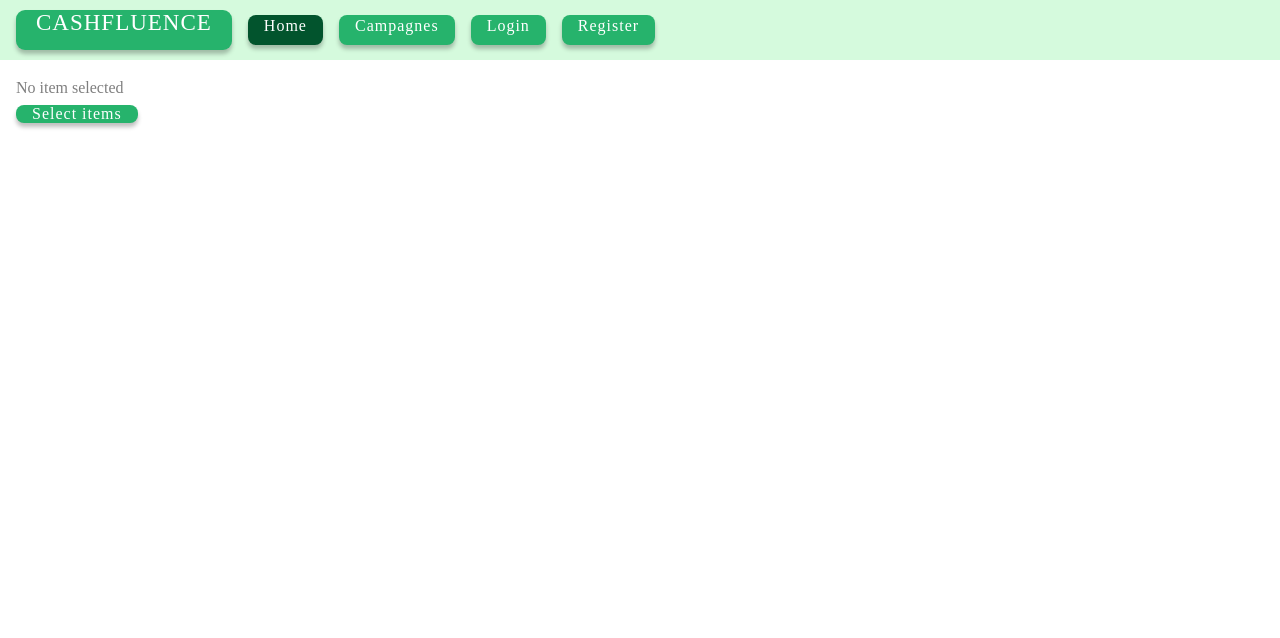
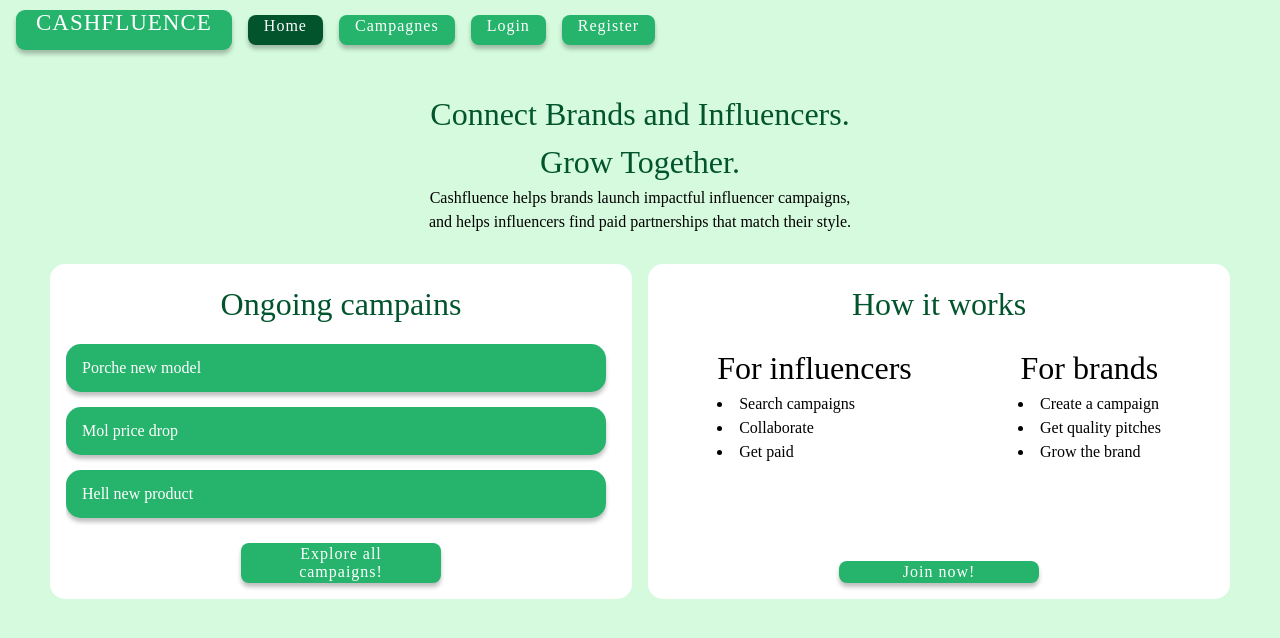
Before and after one commit to MrtnBalazs/influ-frontend, an Angular app: page /brands in a window 1280 px wide. Shown: the top 638 px of the page. Built offline with nearby package versions, Linux system fonts and the light colour scheme; a web font is replaced by a local one.

Commit message:
added landing page

```diff
--- a/src/app/campagne/campagne-list/campagne-list.component.html
+++ b/src/app/campagne/campagne-list/campagne-list.component.html
@@ -1,5 +1,7 @@
 <div class="list-container" [style.padding-right]="!campaigns[0] ? 0 : 6">
-  <div class="list-title">All campaigns</div>
+  @if(withTitle) {
+    <div class="list-title">All campaigns</div>
+  }
   @if (!campaigns[0]) {
     <div class="campaign-not-selected-container" style="padding: 0px; margin-right: 0px; margin-left: 0px;">
       <div class="campaign-missing-text">No campaigns</div>
@@ -8,7 +10,7 @@
   <div class="list-item-container">
     @for (campaign of campaigns; track campaign.id) {
       <!-- <a [routerLink]="['/campagnes/', campaign.id]" class="list-item"> -->
-        <a [class.selected]="campaign.id === selectedItemId" class="list-item" (click)="selectCampaign(campaign)">
+        <a [class.selected]="campaign.id === selectedItemId" class="list-item" [class.not-clickable]="!clickable" (click)="selectCampaign(campaign)">
           {{campaign.title}}
         </a>
       <!-- </a> -->
--- a/src/app/campagne/campagne-list/campagne-list.component.ts
+++ b/src/app/campagne/campagne-list/campagne-list.component.ts
@@ -9,6 +9,8 @@ import { Component, EventEmitter, Input, Output } from '@angular/core';
 })
 export class CampagneListComponent {
   @Input() campaigns: any[] = [];
+  @Input() withTitle: boolean = true;
+  @Input() clickable: boolean = true;
   @Output() campaignSelected = new EventEmitter<any>();
   selectedItemId: string | null = null;
   constructor(){}
--- a/src/app/homepage/homepage.component.html
+++ b/src/app/homepage/homepage.component.html
@@ -1,4 +1,43 @@
-<div style="padding: 16px;">
-    <app-multiple-selector-popup [inputItems]="contentTypes" [maxConstraint]="3" [minConstraint]="2" [typeOfItems]="'content types'">
-    </app-multiple-selector-popup>
+<div style="background-color: var(--light-green); height: calc(100vh - 60px); width: 100vw; padding: 30px 50px 0px 50px;">
+    <div class="title" style="color: var(--dark-green);">Connect Brands and Influencers.</div>
+    <div class="title" style="color: var(--dark-green);">Grow Together.</div>
+    <div class="text" style="text-align: center;">Cashfluence helps brands launch impactful influencer campaigns,</div>
+    <div class="text" style="text-align: center;">and helps influencers find paid partnerships that match their style.</div>
+    <div style="display: flex; flex-direction: row; gap: 16px; justify-content: center; margin-top: 30px;">
+        <div @fadeSlideId class="white-container" style="display: flex; flex-direction: column; justify-content: space-between;">
+            <div>
+                <div class="title" style="color: var(--dark-green); margin-bottom: 16px;">Ongoing campains</div>
+                <app-campagne-list [campaigns]="campaigns" [withTitle]="false" [clickable]="false"></app-campagne-list>
+            </div>
+            <div style="align-self: center;" (click)="onCampaignClicked()">
+                <div class="button" style="width: 200px;">Explore all campaigns!</div>
+            </div>
+        </div>
+        <div @fadeSlideId class="white-container" style="display: flex; flex-direction: column; justify-content: space-between;">
+            <div>
+                <div class="title" style="color: var(--dark-green);">How it works</div>
+                    <div style="display: flex; justify-content: space-around;">
+                    <div style="margin-top: 16px; margin-bottom: 16px;">
+                        <div class="title">For influencers</div>
+                        <div class="text">
+                            <li>Search campaigns</li>
+                            <li>Collaborate</li>
+                            <li>Get paid</li>
+                        </div>
+                    </div>
+                    <div style="margin-top: 16px; margin-bottom: 16px;">
+                        <div class="title">For brands</div>
+                        <div class="text">
+                            <li>Create a campaign</li>
+                            <li>Get quality pitches</li>
+                            <li>Grow the brand</li>
+                        </div>
+                    </div>
+                </div>
+            </div>
+            <div style="align-self: center;" (click)="onJoinClicked()">
+                <div class="button" style="width: 200px;">Join now!</div>
+            </div>
+        </div>
+    </div>
 </div>
--- a/src/app/homepage/homepage.component.ts
+++ b/src/app/homepage/homepage.component.ts
@@ -1,14 +1,42 @@
-import { Component } from '@angular/core';
+import { Component, OnInit } from '@angular/core';
 import { CampagneService } from '../service/campagne/campagne.service';
 import { MultipleSelectorPopupComponent } from "../common/multiple-selector-popup/multiple-selector-popup.component";
+import { CampagneListComponent } from "../campagne/campagne-list/campagne-list.component";
+import { Router } from '@angular/router';
+import { animate, style, transition, trigger } from '@angular/animations';
 
 @Component({
   selector: 'app-homepage',
   standalone: true,
-  imports: [MultipleSelectorPopupComponent],
+  imports: [MultipleSelectorPopupComponent, CampagneListComponent],
   templateUrl: './homepage.component.html',
-  styleUrl: './homepage.component.css'
+  styleUrl: './homepage.component.css',
+  animations: [
+        trigger('fadeSlideId', [
+          transition(':enter', [
+            style({ opacity: 0, transform: 'translateY(10px)' }),
+            animate('200ms ease-out', style({ opacity: 1, transform: 'translateY(0)' }))
+          ])
+        ])
+      ]
 })
-export class HomepageComponent {
-  contentTypes = ["lifestyle", "car", "pet", "horse", "dog", "gaming", "gambling", "sport"]
+export class HomepageComponent implements OnInit{
+  campaigns: any;
+
+  constructor(private campaignservice: CampagneService, private router: Router) {}
+
+  ngOnInit(): void {
+    this.campaignservice.getAllCampagnes().subscribe((response: { campaigns: any[] }) => {
+      this.campaigns = response.campaigns.slice(0, 3);
+    });
+  }
+
+  onCampaignClicked() {
+     this.router.navigate(['/campagnes']);
+  }
+
+  onJoinClicked() {
+     this.router.navigate(['/register']);
+  }
+
 }
--- a/src/common.css
+++ b/src/common.css
@@ -20,6 +20,15 @@
     gap: 25px;
     container-type: inline-size;
     container-name: campaign;
+}
+
+.white-container {
+    background: white;
+    border-radius: 15px;
+    width: 100%;
+    margin: 0px;
+    padding: 16px;
+    gap: 25px;
 }
 
 .modal-green-container {
--- a/src/styles.css
+++ b/src/styles.css
@@ -8,6 +8,15 @@
 
 *, *::before, *::after {
     box-sizing: border-box;
+}
+
+html, body
+{
+    width: 100%;
+    height: 100%;
+    min-height: 100%;
+    background-size: cover;
+    background-position: fixed;
 }
 
 body {
@@ -165,6 +174,14 @@ button {
     background:  var(--dark-green);
 }
 
+.list-item.selected.not-clickable {
+    background:  var(--green);
+}
+
+.list-item:active.not-clickable {
+    transform: translateX(0px);
+}
+
 .list-title {
     padding-bottom: 10px;
     color: #010101;
```
